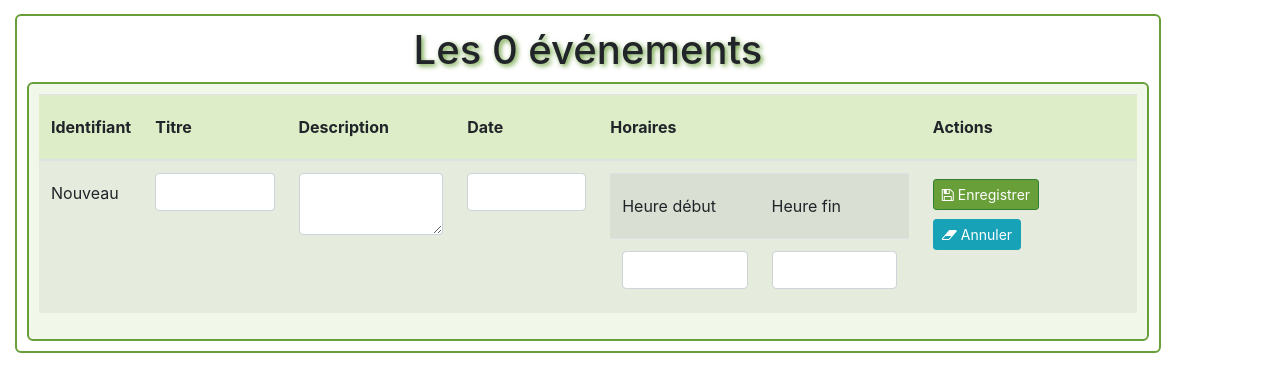
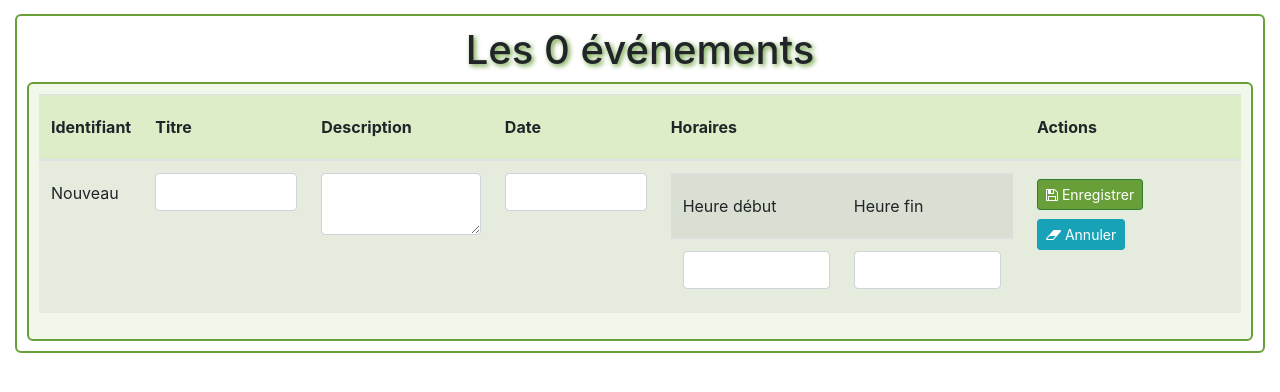
Before and after one commit to ProjetMaya/Maya, a Symfony app: template templates/evenement/index.html.twig in a window 1280 px wide. Shown: the part 56-448 px from the top of the page. Run offline with Twig, Linux system fonts and the light colour scheme; the template is opened without the code that fills it, so the values that code supplies are empty; form fields are guessed from the names that the template uses; some libraries are stand-ins or nearby versions.

Commit message:
Correction taille

```diff
--- a/templates/evenement/index.html.twig
+++ b/templates/evenement/index.html.twig
@@ -3,7 +3,7 @@
 {% block title %}Evénements{% endblock %}
 
 {% block body %}
-	<div class="col-md-11 contenu-blanc">
+	<div class="col-md contenu-blanc">
         <h1>Les <span> {{  lesEvenements | length }}  </span>événements</h1>
 		<!-- le filtre "length" affiche la longueur d'un tableau, d'une chaîne de caractères -->
 
```
